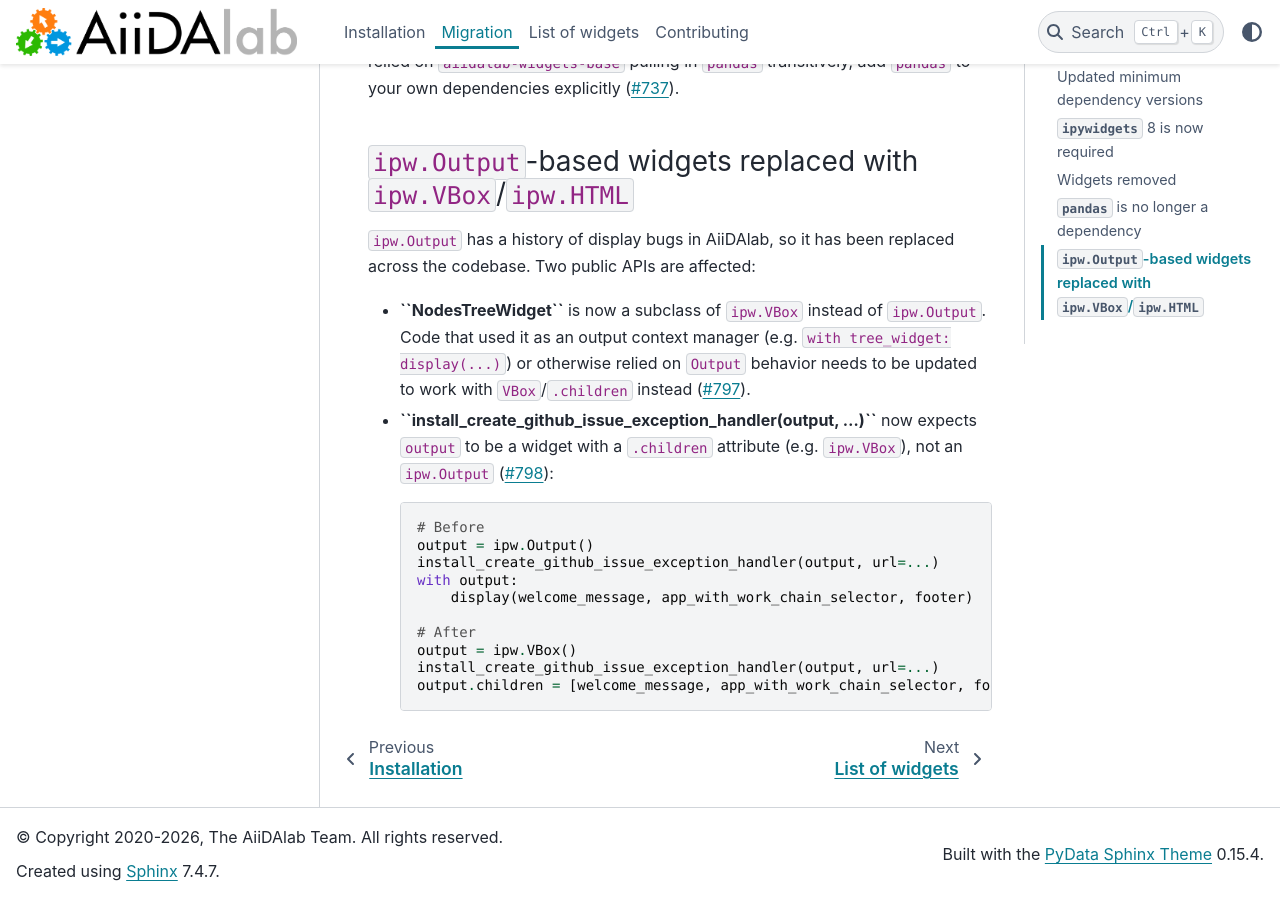
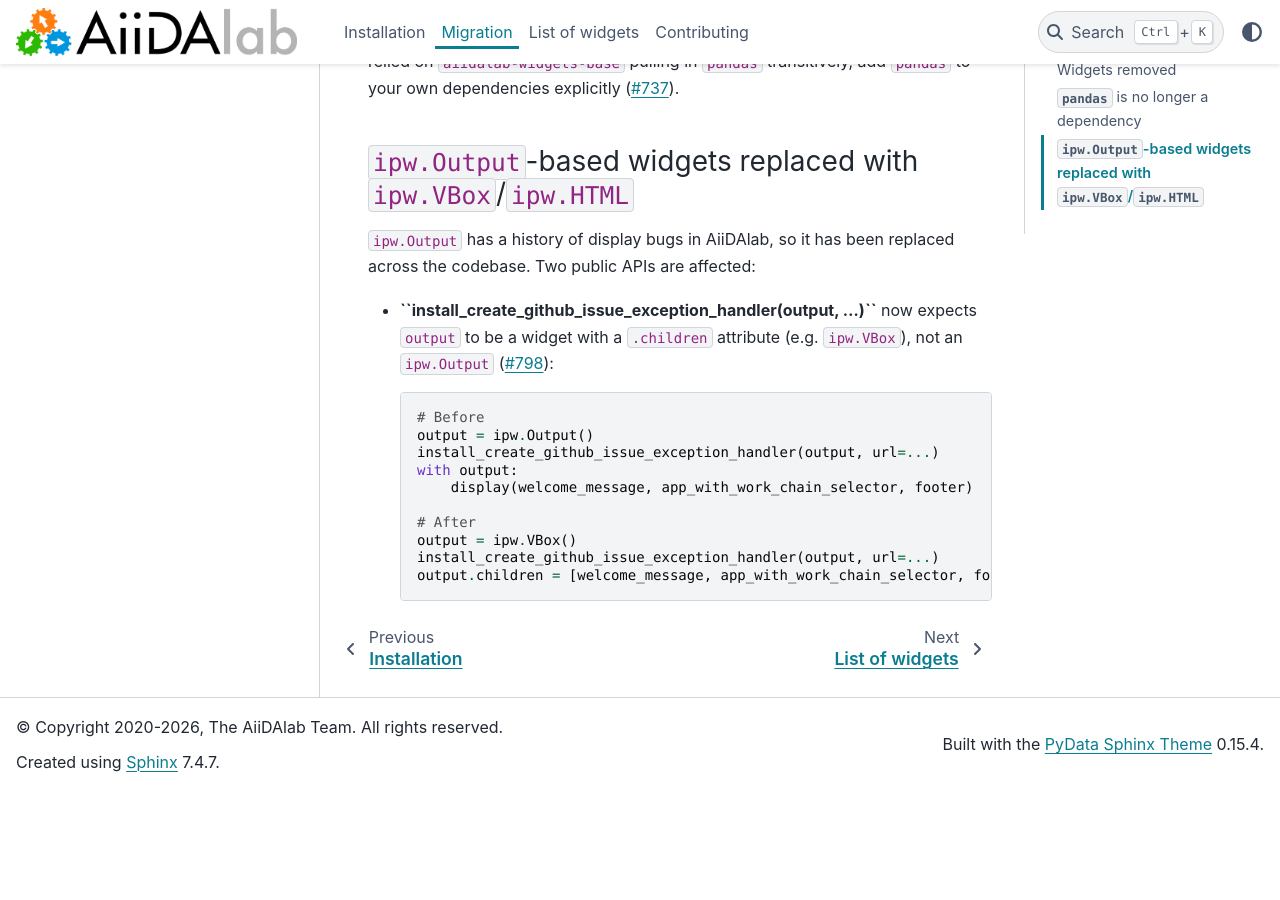
Before and after one commit to aiidalab/aiidalab-widgets-base, a Sphinx documentation site: the page built from docs/source/migration.rst, in a window 1280 px wide and 900 px high, scrolled down 2719 px. Built offline with Sphinx 7.4.7 and the PyData theme 0.15.4, drawn with Linux system fonts in a browser that asks for light colours; pages that are not in the unit, such as notebooks, are missing from menus; the version number is read from the project's files by our own code; after the commit the page ends 3510 px from its top, so only the background shows below that.

Commit message:
Remove NodesTreeWidget info

```diff
--- a/docs/source/migration.rst
+++ b/docs/source/migration.rst
@@ -106,9 +106,6 @@ If your code (or environment pinning) relied on ``aiidalab-widgets-base`` pullin
 ``ipw.Output`` has a history of display bugs in AiiDAlab, so it has been replaced across the codebase.
 Two public APIs are affected:
 
-* **``NodesTreeWidget``** is now a subclass of ``ipw.VBox`` instead of ``ipw.Output``.
-  Code that used it as an output context manager (e.g. ``with tree_widget: display(...)``) or otherwise relied on ``Output`` behavior needs to be updated to work with ``VBox``/``.children`` instead
-  (`#797 <https://github.com/aiidalab/aiidalab-widgets-base/pull/797>`__).
 * **``install_create_github_issue_exception_handler(output, ...)``** now expects ``output`` to be a widget with a ``.children`` attribute (e.g. ``ipw.VBox``), not an ``ipw.Output``
   (`#798 <https://github.com/aiidalab/aiidalab-widgets-base/pull/798>`__):
 
```
